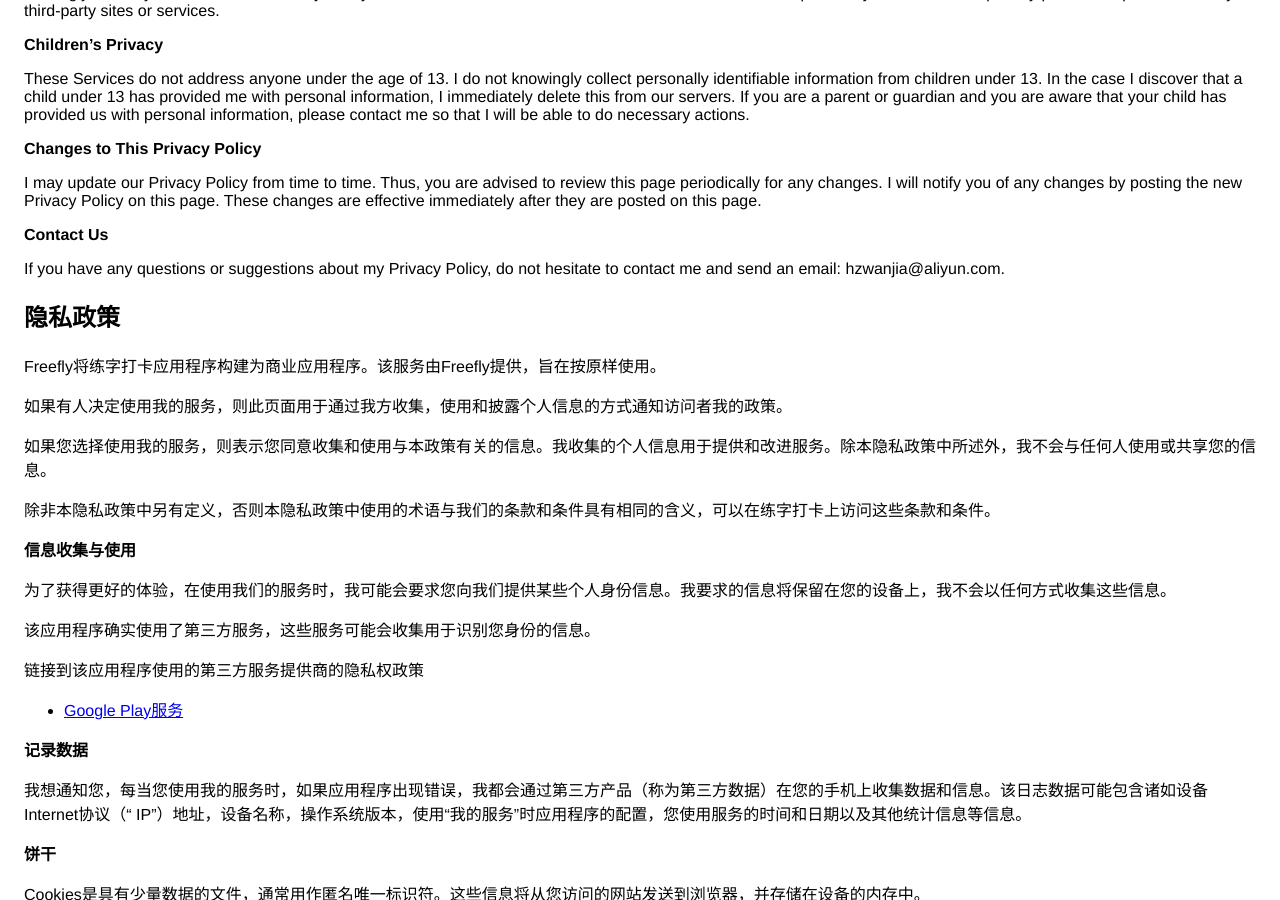
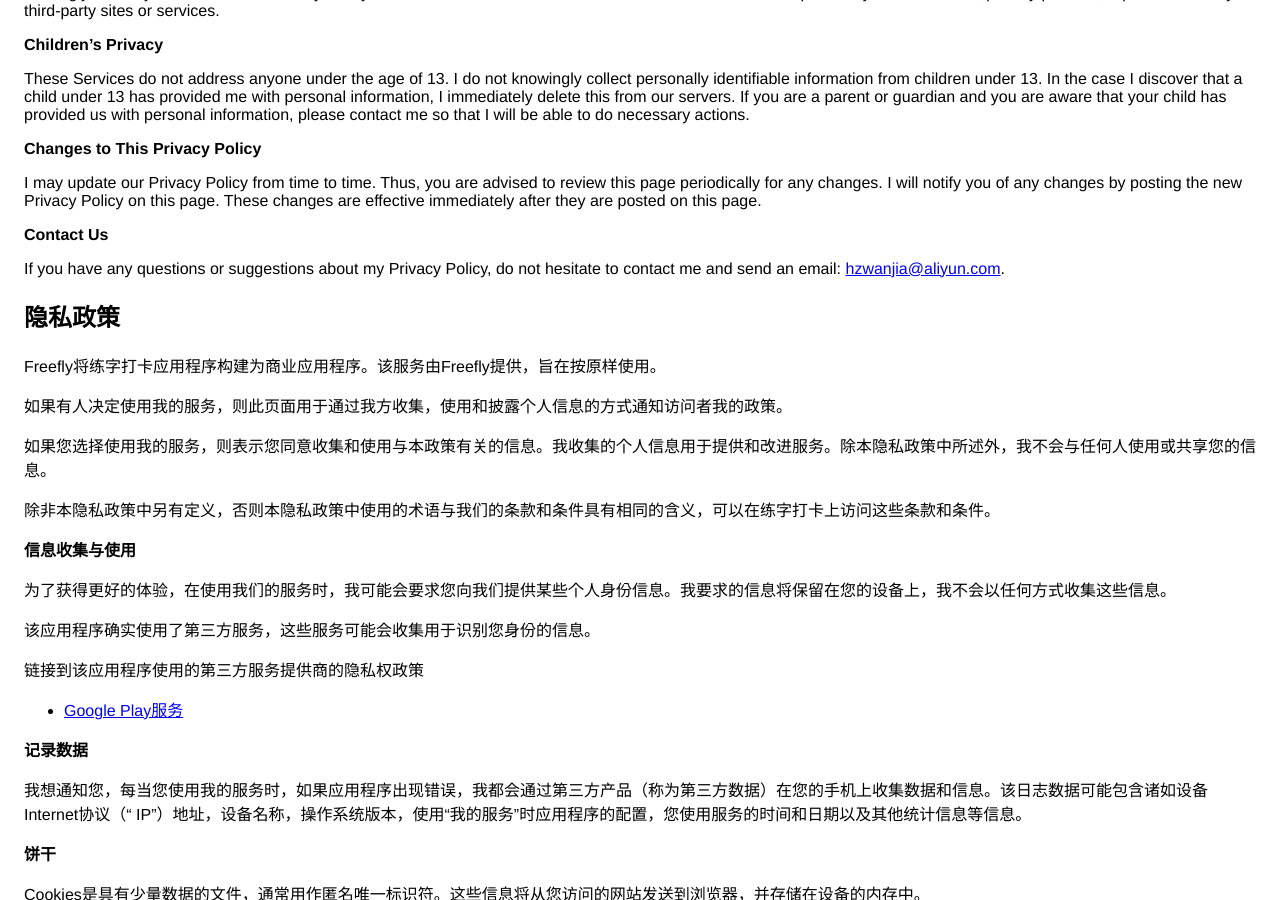
Before and after one commit to wanglianwu/page, a Jekyll site: the page ai_day_privacy_policy.html, which Jekyll copies as it is, in a window 1280 px wide and 900 px high, scrolled down 1086 px. Built offline with Jekyll 4.4.1, drawn with Linux system fonts in a browser that asks for light colours; part of the change alters nothing that is shown; some of the changed text lies outside the part shown.

```diff
--- a/ai_day_privacy_policy.html
+++ b/ai_day_privacy_policy.html
@@ -42,7 +42,7 @@
 <p><strong>Changes to This Privacy Policy</strong></p>
 <p> I may update our Privacy Policy from time to time. Thus, you are advised to review this page periodically for any changes. I will notify you of any changes by posting the new Privacy Policy on this page. These changes are effective immediately after they are posted on this page.</p>
 <p><strong>Contact Us</strong></p>
-<p>If you have any questions or suggestions about my Privacy Policy, do not hesitate to contact me and send an email: hzwanjia@aliyun.com.</p>
+<p>If you have any questions or suggestions about my Privacy Policy, do not hesitate to contact me and send an email: <a href="mailto:hzwanjia@aliyun.com">hzwanjia@aliyun.com</a>.</p>
 <h2>隐私政策</h2>
 <p>Freefly将练字打卡应用程序构建为商业应用程序。该服务由Freefly提供，旨在按原样使用。</p>
 <p>如果有人决定使用我的服务，则此页面用于通过我方收集，使用和披露个人信息的方式通知访问者我的政策。</p>
@@ -75,6 +75,6 @@
 <p><strong>本隐私政策的变更</strong></p>
 <p>我可能会不时更新我们的隐私政策。因此，建议您定期查看此页面以进行任何更改。我会通过在此页面上发布新的隐私政策来通知您任何更改。这些更改在此页面上发布后立即生效。</p>
 <p><strong>联系我们</strong></p>
-<p>如果您对我的隐私政策有任何疑问或建议，请随时与我联系，Email：hzwanjia@aliyun.com</p>
+<p>如果您对我的隐私政策有任何疑问或建议，请随时与我联系，Email：<a href="mailto:hzwanjia@aliyun.com">hzwanjia@aliyun.com</a></p>
 </body>
 </html>
```
